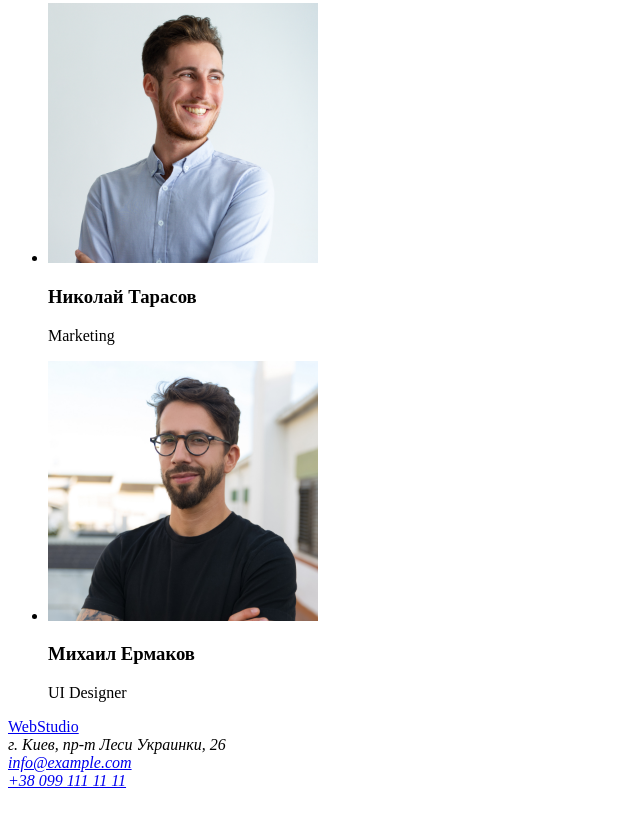
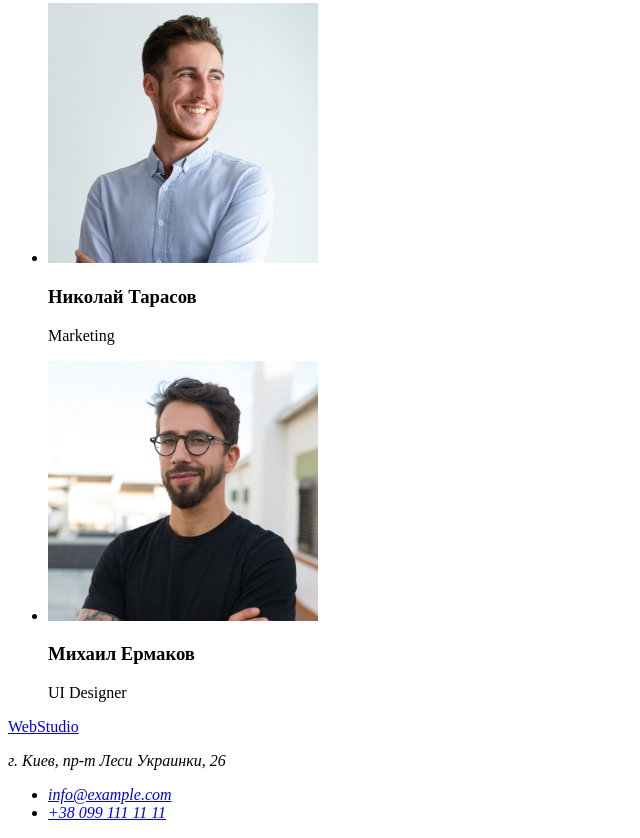
Before and after one commit to lavrinenkokyiv/goit-markup-hw-01, a plain HTML site: page index.html in a window 1280 px wide. Shown: the part 2285-3123 px from the top of the page, without its empty margins (0-640 px from the left). Before the commit the page ends 3083 px from the top, so only its background shows below. Drawn offline with Linux system fonts and the light colour scheme.

Commit message:
Update index.html
последние изминения

```diff
--- a/index.html
+++ b/index.html
@@ -95,9 +95,11 @@
     <footer>
         <a href="index.html" lang="en">WebStudio</a>
         <address>
-            г. Киев, пр-т Леси Украинки, 26 <br>
-            <a href="mailto:info@example.com">info@example.com</a> <br>
-            <a href="tel:380991111111">+38 099 111 11 11</a>
+            <p>г. Киев, пр-т Леси Украинки, 26</p>
+            <ul>
+                <li><a href="mailto:info@example.com">info@example.com</a></li>
+                <li><a href="tel:380991111111">+38 099 111 11 11</a></li>
+            </ul>
         </address>
     </footer>
 </body>
```
